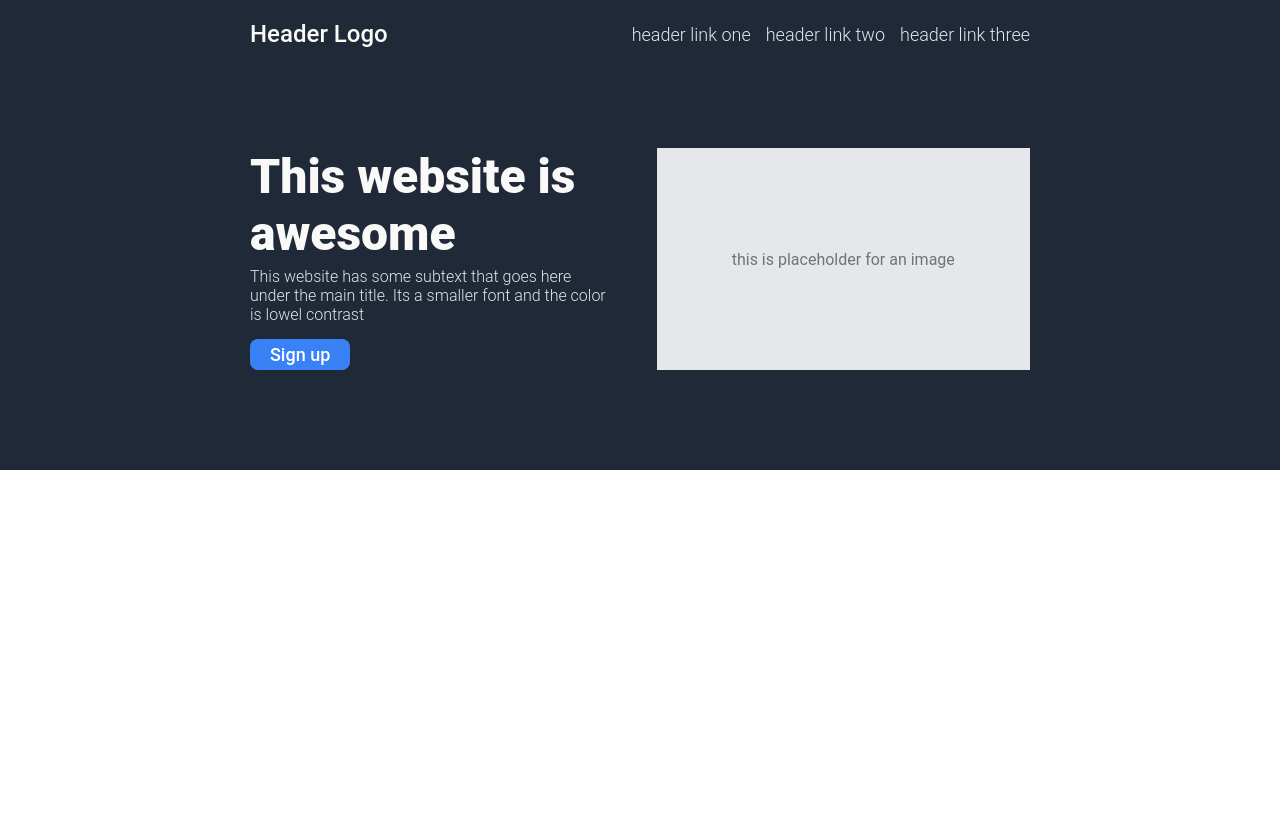
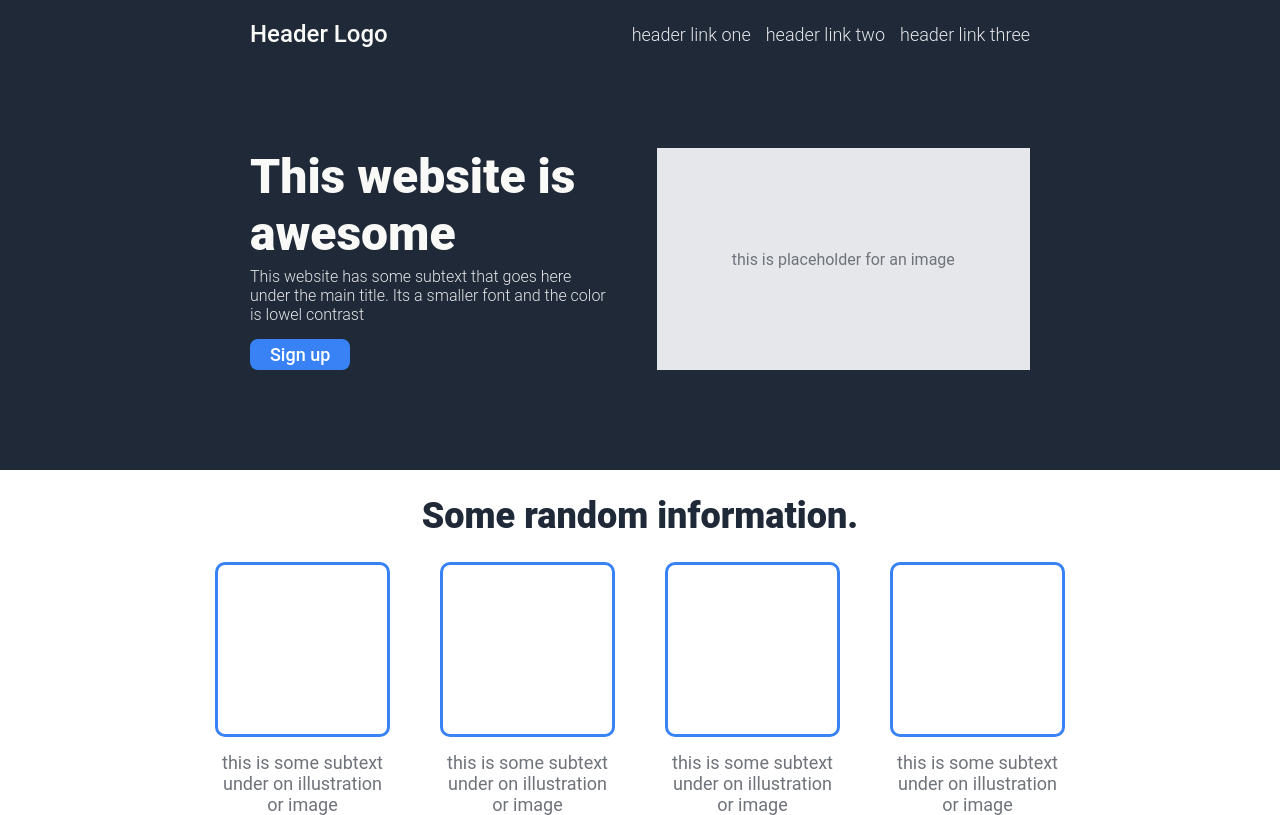
Before and after one commit to petrynka/Project-Landing-Page, a plain HTML site: page index.html in a window 1280 px wide. Drawn offline with Linux system fonts and the light colour scheme.

Commit message:
Adding first blok of main part
Create first block of main part with card with image and some text

```diff
--- a/index.html
+++ b/index.html
@@ -37,6 +37,32 @@
             </div>
         </div>
     </div>
+
+    <div class="main">
+        <div class="blok-one">
+            <h2>Some random information.</h2>
+            <div class="card-holder">
+                <div class="card">
+                    <div class="card-image"></div>
+                    <div class="card-info">this is some subtext under on illustration or image</div>
+                </div>
+                <div class="card">
+                    <div class="card-image"></div>
+                    <div class="card-info">this is some subtext under on illustration or image</div>
+                </div>
+                <div class="card">
+                    <div class="card-image"></div>
+                    <div class="card-info">this is some subtext under on illustration or image</div>
+                </div>
+                <div class="card">
+                    <div class="card-image"></div>
+                    <div class="card-info">this is some subtext under on illustration or image</div>
+                </div>
+            </div>
+        </div>
+
+
+    </div>
 </div>
 
 </body>
--- a/style.css
+++ b/style.css
@@ -72,3 +72,41 @@ h1{
     margin-top: 10px;
     cursor: pointer;
 }
+
+.main{
+    padding: 0 250px;
+    background-color: white;
+    display: flex;
+    flex-direction: column;
+    align-items: center;
+}
+
+h2{
+    font-size: 36px;
+    font-weight: 900;
+    color: #1F2937;
+    margin: 25px 0px;
+    text-align: center;
+}
+
+.card-holder{
+    display: flex;
+    justify-content: center;
+    gap: 50px;
+    text-align: center;
+    /* margin-bottom: 45px; */
+    color: #6f737a;
+    font-size: 18px;
+}
+
+.card{
+    width: 175px;
+    height: 175px;
+}
+
+.card-image{
+    border: #3882F6 3px solid;
+    height: 100%;
+    border-radius: 10px;
+    margin-bottom: 15px;
+}
```
